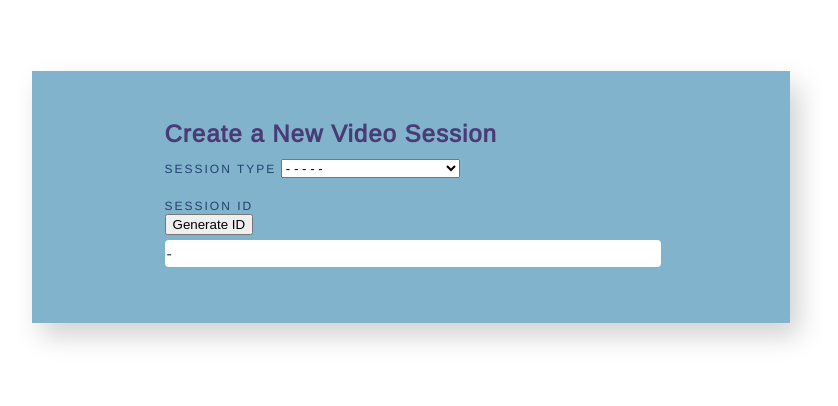
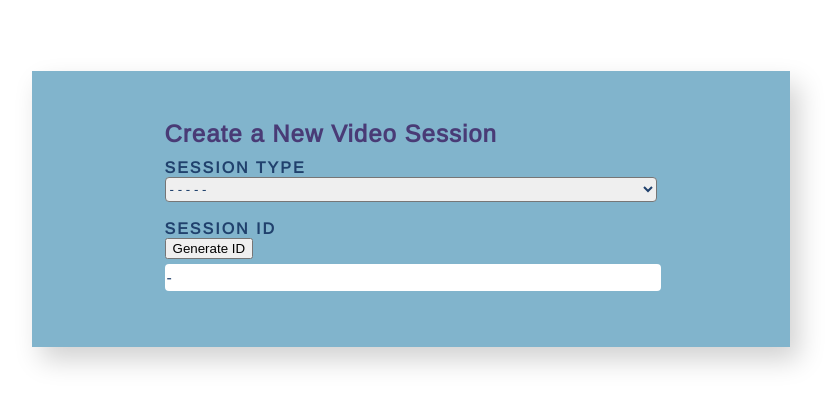
Before and after one commit to ckeilberg57/AdHocTelehealth, a plain HTML site: page index.html in a window 1280 px wide. Shown: the whole page, without its empty margins (229-1067 px from the left). Drawn offline with nearby package versions, Linux system fonts and the light colour scheme.

Commit message:
changing colors of drodown

```diff
--- a/css/style.scss
+++ b/css/style.scss
@@ -56,6 +56,17 @@ form {
         margin-top: 20px;
     }
 
+
+    select{
+
+        width: 100%;
+        min-height: 25px;
+        font-family:  "Arimo";
+        border-radius: 4px;
+        color: $darkblue;
+    }
+
+
     input {
         width: 100%;
         min-height: 25px;
@@ -70,9 +81,10 @@ form {
 
     label {
         text-transform: uppercase;
-        font-size: 12px;
+        font-size: 16px;
         letter-spacing: 2px;
         color: $darkblue;
+        font-weight: bold;
     }
 
     h1 {
```
Also changed, not shown: css/style.css, 1 other file.
